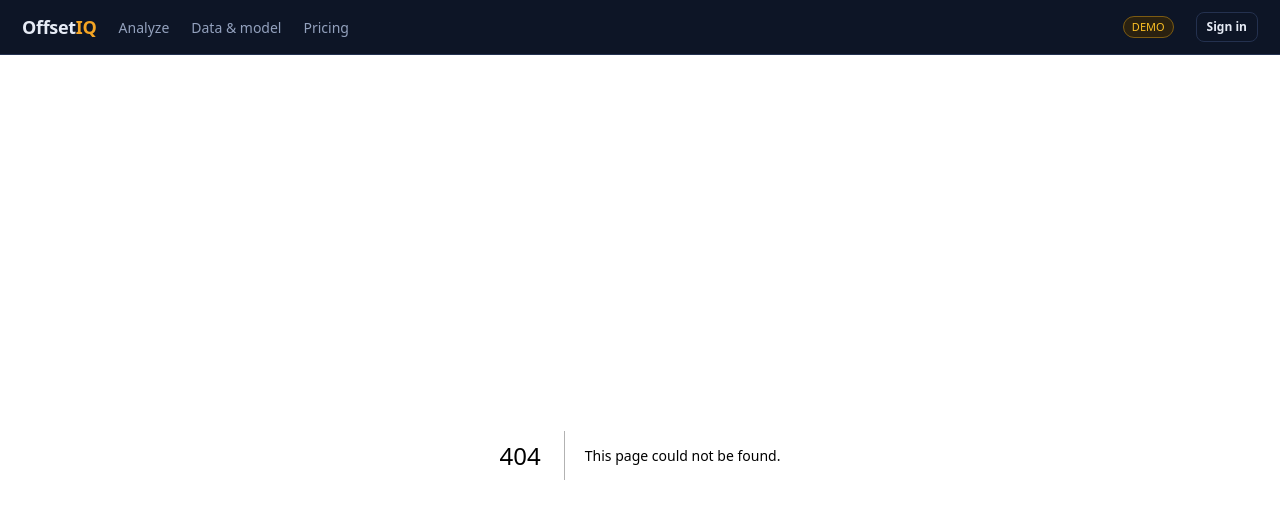
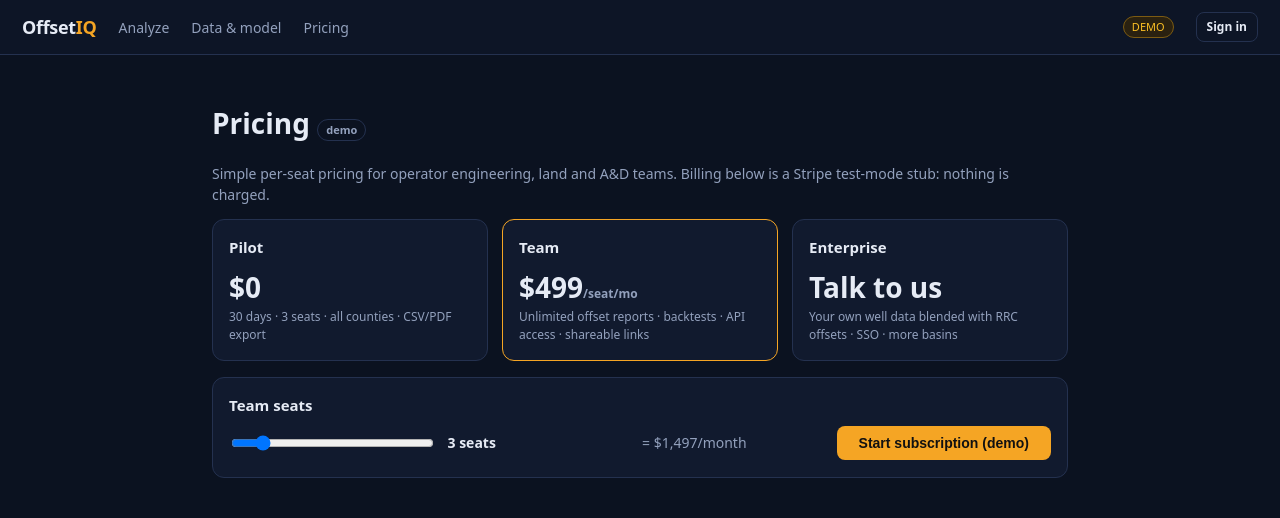
Before and after one commit to DamianLujan1/offsetiq, a Next.js app: page /pricing in a window 1280 px wide. Before the commit this address had no page. Shown: the top 518 px of the page. Built offline with nearby package versions, Linux system fonts and the light colour scheme.

Commit message:
Demo Stripe seat pricing stub: /pricing + /api/checkout (test keys via env, demo mode otherwise)

```diff
--- /dev/null
+++ b/app/api/checkout/route.ts
@@ -0,0 +1,27 @@
+import { NextResponse } from "next/server";
+
+export const SEAT_PRICE_USD = 499;
+
+// Stripe stub. If STRIPE_SECRET_KEY + STRIPE_PRICE_ID are set (test-mode keys), a real Stripe
+// Checkout Session (subscription, quantity = seats) is created via the REST API. Otherwise a demo
+// response is returned and no payment is attempted.
+export async function POST(req: Request) {
+  const body = await req.json().catch(() => ({}));
+  const seats = Math.max(1, Math.min(500, Math.floor(Number(body.seats) || 1)));
+  const key = process.env.STRIPE_SECRET_KEY, price = process.env.STRIPE_PRICE_ID;
+  const origin = process.env.NEXT_PUBLIC_APP_URL || new URL(req.url).origin;
+  if (!key || !price || key.includes("REPLACE_ME")) {
+    return NextResponse.json({ demo: true, seats, monthly_usd: seats * SEAT_PRICE_USD,
+      message: "Demo mode: Stripe keys are not configured, so no checkout was created and nothing was charged." });
+  }
+  const form = new URLSearchParams({
+    mode: "subscription", "line_items[0][price]": price, "line_items[0][quantity]": String(seats),
+    success_url: `${origin}/pricing?status=success`, cancel_url: `${origin}/pricing?status=cancel`,
+  });
+  const r = await fetch("https://api.stripe.com/v1/checkout/sessions", {
+    method: "POST", headers: { Authorization: `Bearer ${key}`, "Content-Type": "application/x-www-form-urlencoded" }, body: form,
+  });
+  const j = await r.json();
+  if (!r.ok) return NextResponse.json({ error: j?.error?.message ?? "Stripe error" }, { status: 502 });
+  return NextResponse.json({ url: j.url, seats });
+}
--- /dev/null
+++ b/app/pricing/page.tsx
@@ -0,0 +1,36 @@
+"use client";
+import { useState } from "react";
+
+const SEAT = 499;
+
+export default function Pricing() {
+  const [seats, setSeats] = useState(3);
+  const [msg, setMsg] = useState("");
+  const [busy, setBusy] = useState(false);
+  async function checkout() {
+    setBusy(true); setMsg("");
+    const r = await fetch("/api/checkout", { method: "POST", headers: { "Content-Type": "application/json" }, body: JSON.stringify({ seats }) });
+    const j = await r.json(); setBusy(false);
+    if (j.url) window.location.href = j.url; else setMsg(j.message ?? j.error ?? "Error");
+  }
+  return (
+    <main><div className="wrap" style={{ maxWidth: 900 }}>
+      <h1>Pricing <span className="pill">demo</span></h1>
+      <p className="mut">Simple per-seat pricing for operator engineering, land and A&amp;D teams. Billing below is a Stripe test-mode stub: nothing is charged.</p>
+      <div className="grid g3">
+        <div className="card"><h3>Pilot</h3><div className="v" style={{ fontSize: 28, fontWeight: 700 }}>$0</div><div className="mut small">30 days · 3 seats · all counties · CSV/PDF export</div></div>
+        <div className="card" style={{ borderColor: "var(--acc)" }}><h3>Team</h3><div style={{ fontSize: 28, fontWeight: 700 }}>${SEAT}<span className="mut small">/seat/mo</span></div><div className="mut small">Unlimited offset reports · backtests · API access · shareable links</div></div>
+        <div className="card"><h3>Enterprise</h3><div style={{ fontSize: 28, fontWeight: 700 }}>Talk to us</div><div className="mut small">Your own well data blended with RRC offsets · SSO · more basins</div></div>
+      </div>
+      <div className="card" style={{ marginTop: 16 }}>
+        <h3>Team seats</h3>
+        <div className="row" style={{ alignItems: "center", gap: 12 }}>
+          <input type="range" min={1} max={25} value={seats} onChange={(e) => setSeats(Number(e.target.value))} />
+          <b>{seats} seat{seats > 1 ? "s" : ""}</b><span className="mut">= ${(seats * SEAT).toLocaleString()}/month</span>
+          <button className="btn" disabled={busy} onClick={checkout}>{busy ? "…" : "Start subscription (demo)"}</button>
+        </div>
+        {msg && <div className="warn" style={{ marginTop: 10 }}>{msg}</div>}
+      </div>
+    </div></main>
+  );
+}
```
Also changed, not shown: 1 other file (tests, documents, lock files or other folders).
